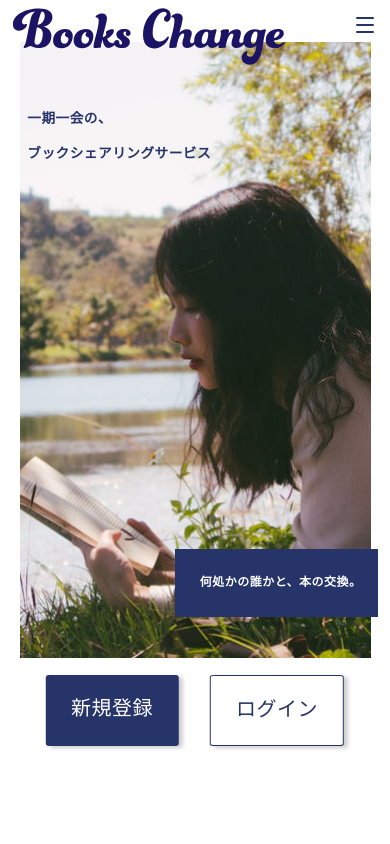
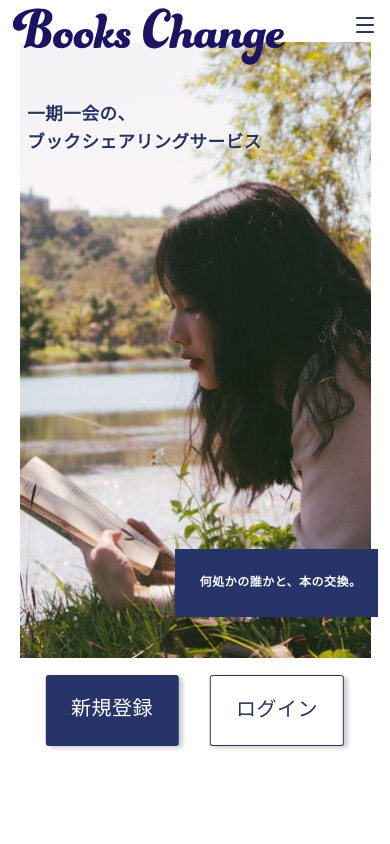
Before and after one commit to Kshirakura/BooksChange, a plain HTML site: page index.html in a window 390 px wide. Shown: the top 844 px of the page. Drawn offline with nearby package versions, Linux system fonts and the light colour scheme; some packages are replaced by stand-ins of ours; a web font is replaced by a local one.

Commit message:
Add files via upload

```diff
--- a/css/styles.css
+++ b/css/styles.css
@@ -162,6 +162,7 @@ hero
   width: 40%;
   font-size: min(1.2vw, 2rem);
   color: #273469;
+  text-shadow:1px 1px 1px #fff;
 }
 
 
@@ -626,7 +627,8 @@ SP
   .sub {
     top: 12%;
     left: 7%;
-    font-size: 3.5vmin;
+    font-size: 4.5vmin;
+    line-height: 7vmin;
     width: 55%;
     white-space: nowrap;
     max-width: 270px;
```
